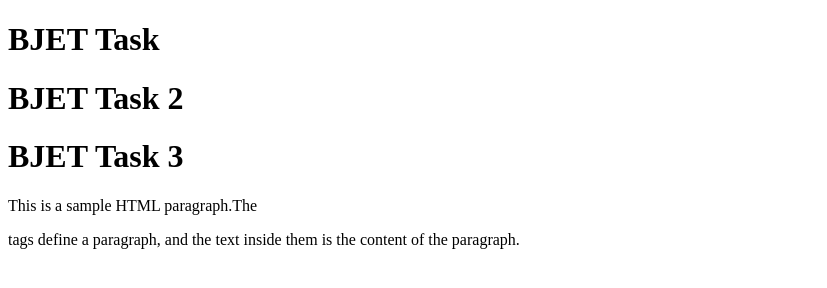
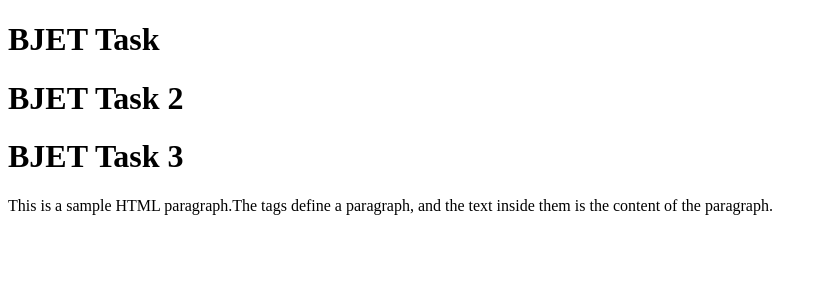
Before and after one commit to arif-rahman-cse/bjet_task, a plain HTML site: page index.html in a window 1280 px wide. Shown: the whole page, without its empty margins (0-827 px from the left). Drawn offline with Linux system fonts and the light colour scheme.

Commit message:
Updated and fixed the paragraph tag

```diff
--- a/index.html
+++ b/index.html
@@ -9,6 +9,6 @@
     <h1>BJET Task</h1>
     <h1>BJET Task 2</h1>
     <h1>BJET Task 3</h1>
-    <p>This is a sample HTML paragraph.The <p> tags define a paragraph, and the text inside them is the content of the paragraph.</p>
+    <p>This is a sample HTML paragraph.The tags define a paragraph, and the text inside them is the content of the paragraph.</p>
 </body>
 </html>
```
